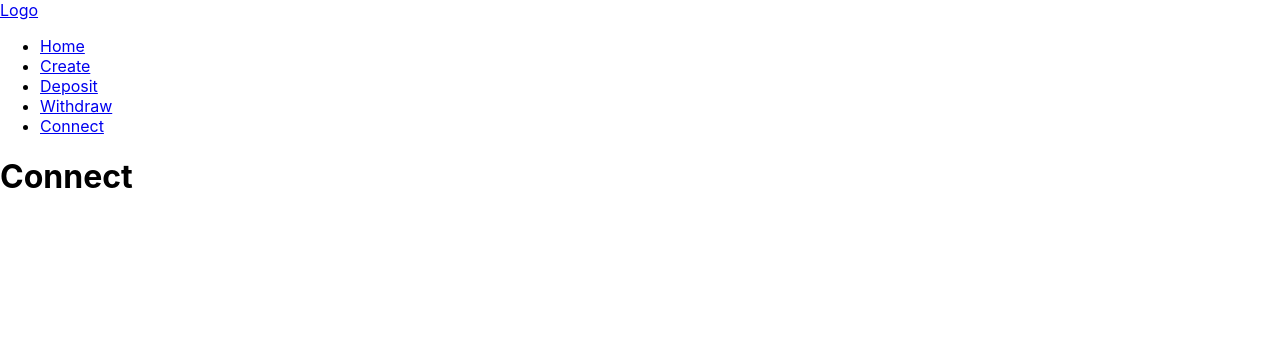
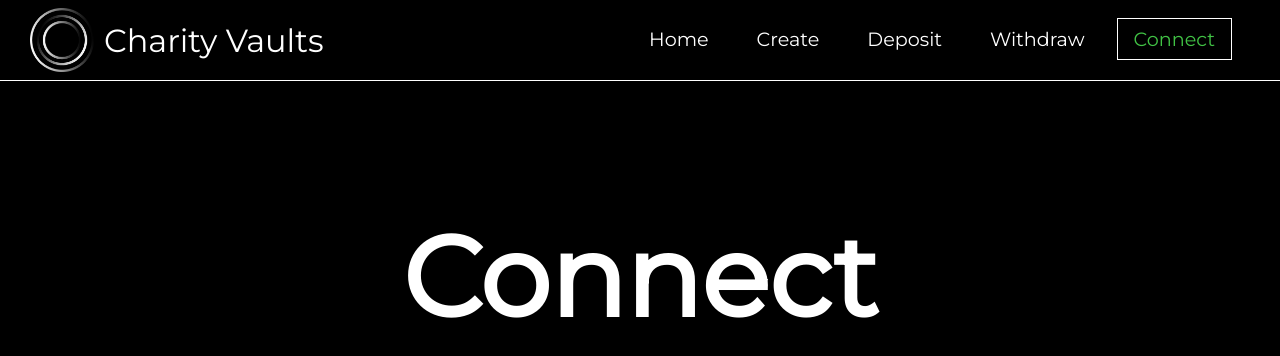
Before and after one commit to Rari-Capital/charity-vaults-ui, a React (Create React App) app: page /connect in a window 1280 px wide. Shown: the top 356 px of the page. Built offline with nearby package versions, Linux system fonts and the light colour scheme.

Commit message:
Doing more work on navbar, adding Rari logo.

```diff
--- a/public/index.html
+++ b/public/index.html
@@ -1,15 +1,14 @@
 <!DOCTYPE html>
 <html lang="en">
-  <head>
+
+<head>
     <meta charset="utf-8" />
-    <link rel="icon" href="%PUBLIC_URL%/favicon.ico" />
+    <link rel="icon" href="%PUBLIC_URL%/rari.png" />
     <meta name="viewport" content="width=device-width, initial-scale=1" />
     <meta name="theme-color" content="#000000" />
-    <meta
-      name="description"
-      content="Web site created using create-react-app"
-    />
-    <link rel="apple-touch-icon" href="%PUBLIC_URL%/logo192.png" />
+    <meta name="description" content="Rari Capital's Charity Vaults UI." />
+    <link rel="apple-touch-icon" href="%PUBLIC_URL%/rari.png" />
+    <link href='https://fonts.googleapis.com/css?family=Montserrat' rel='stylesheet'>
     <!--
       manifest.json provides metadata used when your web app is installed on a
       user's mobile device or desktop. See https://developers.google.com/web/fundamentals/web-app-manifest/
@@ -24,9 +23,10 @@
       work correctly both with client-side routing and a non-root public URL.
       Learn how to configure a non-root public URL by running `npm run build`.
     -->
-    <title>React App</title>
-  </head>
-  <body>
+    <title>Charity Vaults</title>
+</head>
+
+<body>
     <noscript>You need to enable JavaScript to run this app.</noscript>
     <div id="root"></div>
     <!--
@@ -39,5 +39,6 @@
       To begin the development, run `npm start` or `yarn start`.
       To create a production bundle, use `npm run build` or `yarn build`.
     -->
-  </body>
+</body>
+
 </html>
--- a/src/App.css
+++ b/src/App.css
@@ -1,38 +1,16 @@
-.App {
-  text-align: center;
+* {
+    margin: 0;
+    padding: 0;
+    font-family: 'Montserrat';
 }
 
-.App-logo {
-  height: 40vmin;
-  pointer-events: none;
+body {
+    background-color: black;
 }
 
-@media (prefers-reduced-motion: no-preference) {
-  .App-logo {
-    animation: App-logo-spin infinite 20s linear;
-  }
+.pages {
+    color: white;
+    text-align: center;
+    font-size: 3.5rem;
+    margin-top: 10%;
 }
-
-.App-header {
-  background-color: #282c34;
-  min-height: 100vh;
-  display: flex;
-  flex-direction: column;
-  align-items: center;
-  justify-content: center;
-  font-size: calc(10px + 2vmin);
-  color: white;
-}
-
-.App-link {
-  color: #61dafb;
-}
-
-@keyframes App-logo-spin {
-  from {
-    transform: rotate(0deg);
-  }
-  to {
-    transform: rotate(360deg);
-  }
-}
--- a/src/App.js
+++ b/src/App.js
@@ -13,6 +13,7 @@ function App() {
       <Router>
         <NavBar />
 
+        <div className="pages">
           <Switch>
             <Route exact path="/" component={Home} />
             <Route path="/create" component={Create} />
@@ -20,6 +21,7 @@ function App() {
             <Route path="/withdraw" component={Withdraw} />
             <Route path="/connect" component={Connect} />
           </Switch>
+        </div>
       </Router>
     </>
   );
--- a/src/components/NavBar.css
+++ b/src/components/NavBar.css
@@ -0,0 +1,84 @@
+.navbar {
+    background-color: black;
+    border-bottom: 1px solid white;
+    height: 80px;
+    display: flex;
+    justify-content: center;
+    align-items: center;
+    font-size: 1.2rem;
+    position: sticky;
+    top: 0;
+    z-index: 20;
+}
+
+.rari-logo {
+    height: 80%;
+    width: auto;
+    margin-left: 10px;
+    margin-right: 10px;
+}
+
+.nav-container {
+    display: flex;
+    justify-content: center;
+    align-items: center;
+    width: 100%;
+    height: 80px;
+    max-width: 1500px;
+}
+
+.nav-logo {
+    color: white;
+    align-items: center;
+    margin-left: 20px;
+    cursor: pointer;
+    text-decoration: none;
+    font-size: 2rem;
+    flex-grow: 1;
+    height: 100%;
+    display: flex;
+    vertical-align: center;
+}
+
+.nav-menu {
+    display: flex;
+    list-style: none;
+    text-align: center;
+    margin-right: 2rem;
+}
+
+.nav-links {
+    color: #fff;
+    text-decoration: none;
+    padding: 0.5rem 1rem;
+    height: 100%;
+    border-bottom: 3px solid transparent;
+}
+
+.fa-code {
+    margin-left: 1rem;
+}
+
+.nav-item {
+    line-height: 40px;
+    margin-right: 1rem;
+}
+
+.nav-item:after {
+    content: "";
+    display: block;
+    height: 3px;
+    width: 0;
+    background: transparent;
+    transition: width 0.7s ease, background-color 0.5s ease;
+}
+
+.nav-item:hover:after {
+    width: 100%;
+    background: white;
+}
+
+.nav-item .active {
+    color: #41C345;
+    border: 1px solid white;
+}
--- a/src/components/NavBar.js
+++ b/src/components/NavBar.js
@@ -1,39 +1,40 @@
 import React from 'react'
 import { NavLink } from 'react-router-dom'
+import rariLogo from '../images/rari.png'
 import "./NavBar.css"
 
 function NavBar() {
-    return (
-        <>
-            <nav className="navbar">
-                <div className="nav-container">
-                    <NavLink exact to="/" className="nav-logo">
-                        Logo
+    return <>
+        <nav className="navbar" >
+            <div className="nav-container" >
+                <NavLink exact to="/" className="nav-logo" >
+                    <img src={ rariLogo } className="rari-logo" />
+                    Charity Vaults
         </NavLink>
 
-                    <ul>
-                        <li>
-                            <NavLink exact to="/" className="nav-links">
+                <ul className="nav-menu" >
+                    <li className="nav-item" >
+                        <NavLink exact to="/" activeClassName="active" className="nav-links" >
                             Home
                         </NavLink>
                     </li>
-                        <li>
-                            <NavLink exact to="/create" className="nav-links">
+                    <li className="nav-item" >
+                        <NavLink exact to="/create" activeClassName="active" className="nav-links" >
                             Create
                                 </NavLink>
                     </li>
-                        <li>
-                            <NavLink exact to="/deposit" className="nav-links">
+                    <li className="nav-item" >
+                        <NavLink exact to="/deposit" activeClassName="active" className="nav-links" >
                             Deposit
                                 </NavLink>
                     </li>
-                        <li>
-                            <NavLink exact to="/withdraw" className="nav-links">
+                    <li className="nav-item" >
+                        <NavLink exact to="/withdraw" activeClassName="active" className="nav-links" >
                             Withdraw
                                 </NavLink>
                     </li>
-                        <li>
-                            <NavLink exact to="/connect" className="nav-links">
+                    <li className="nav-item" >
+                        <NavLink exact to="/connect" activeClassName="active" className="nav-links" >
                             Connect
                                 </NavLink>
                     </li>
@@ -41,7 +42,6 @@ function NavBar() {
             </div>
         </nav>
     </>
-    )
 }
 
 export default NavBar
```
Also changed, not shown: public/rari.png (added), src/images/rari.png (added). Lines whose indentation alone changed are shown as unchanged.
